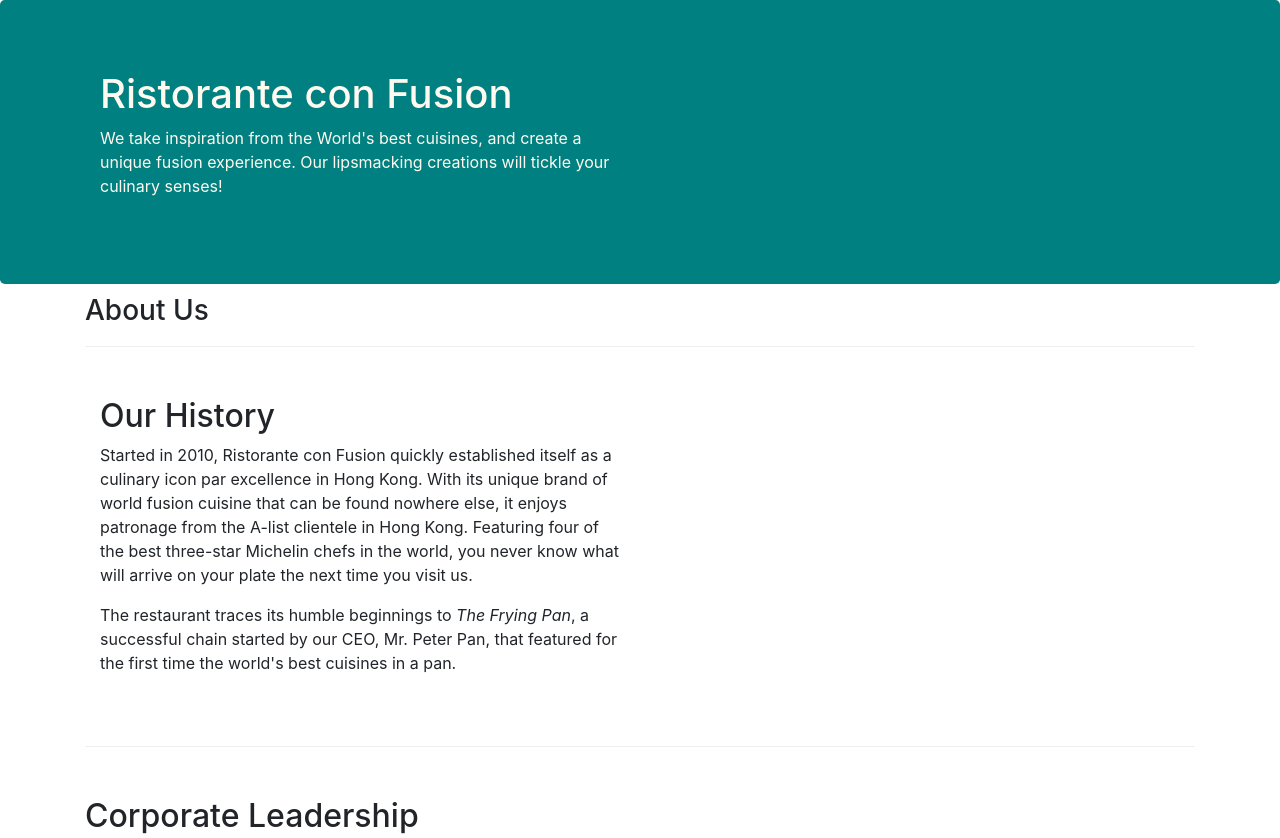
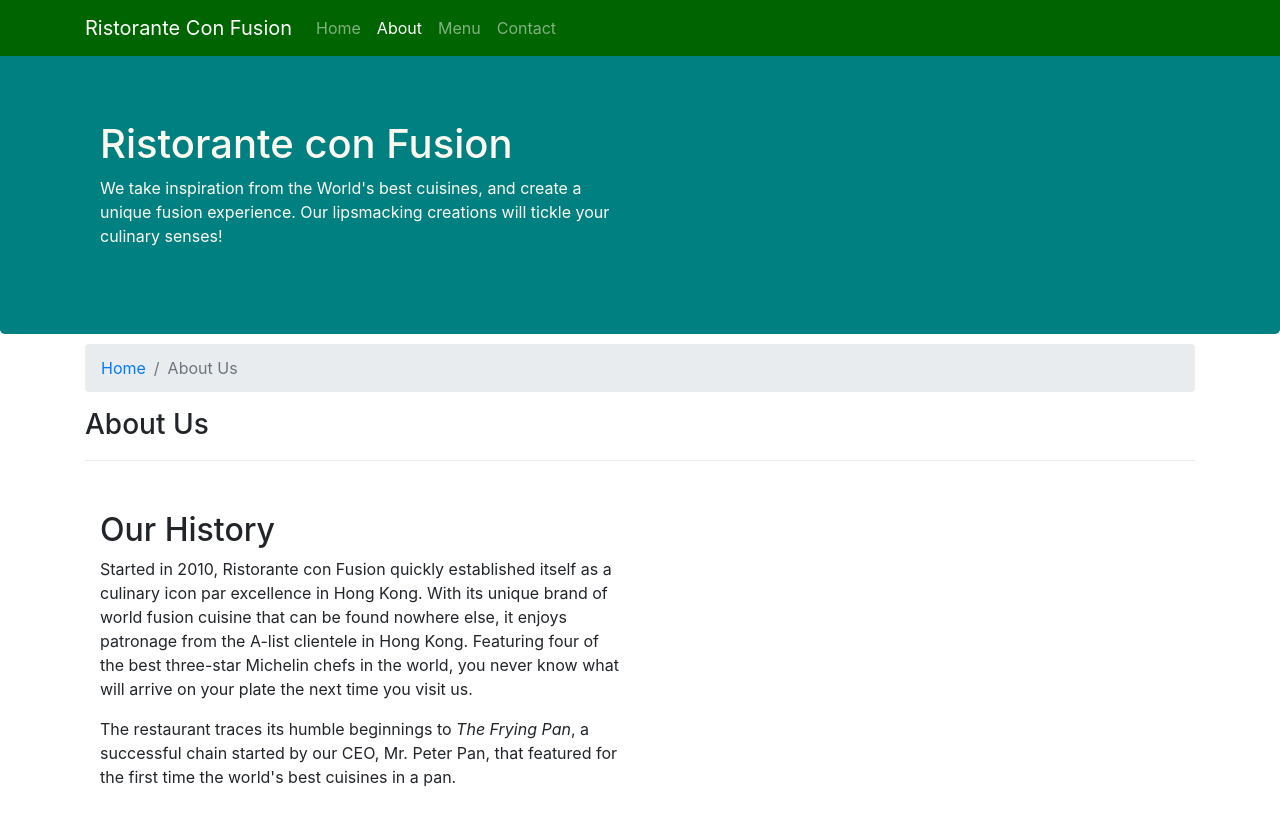
Before and after one commit to ShuLi1023/bootstrap4, a website: page aboutus.html in a window 1280 px wide. Shown: the top 838 px of the page. Drawn offline with nearby package versions, Linux system fonts and the light colour scheme.

Commit message:
Navbar and Breadcrumbs

```diff
--- a/aboutus.html
+++ b/aboutus.html
@@ -18,7 +18,23 @@
 </head>
 
 <body>
+    <nav class="navbar navbar-dark navbar-expand-sm fixed-top">
+        <div class="container">
+            <button class="navbar-toggler" type="button" data-toggle="collapse" data-target="#NavBar">
+                <span class="navbar-toggler-icon"></span>
+            </button>
+            <a class="navbar-brand" href="#">Ristorante Con Fusion</a>
+                <div class="collapse navbar-collapse" id="NavBar">
+                    <ul class="navbar-nav mr-auto">
+                        <li class="nav-item"><a class="nav-link" href="./index.html">Home</a></li>
+                        <li class="nav-item active"><a class="nav-link" href="#">About</a></li>
+                        <li class="nav-item"><a class="nav-link" href="#">Menu</a></li>
+                        <li class="nav-item"><a class="nav-link" href="#">Contact</a></li>
+                    </ul>
+                </div>
 
+        </div>
+    </nav>
     <header class="jumbotron">
         <div class="container">
             <div class="row row-header">
@@ -34,6 +50,10 @@
 
     <div class="container">
         <div class="row row-content row-aboutus">
+            <ol class="col-12 breadcrumb">
+                <li class="breadcrumb-item"><a href="./index.html">Home</a></li>
+                <li class="breadcrumb-item active">About Us</li>
+            </ol>
             <div>
                <h3>About Us</h3>
             </div>
@@ -72,7 +92,7 @@
                 <div class="col-4 offset-1 col-sm-2">
                     <h5>Links</h5>
                     <ul class="list-unstyled">
-                        <li><a href="#">Home</a></li>
+                        <li><a href="./index.html">Home</a></li>
                         <li><a href="#">About</a></li>
                         <li><a href="#">Menu</a></li>
                         <li><a href="#">Contact</a></li>
--- a/css/styles.css
+++ b/css/styles.css
@@ -33,3 +33,12 @@ address{
     margin: 0px;
     color: rgb(20, 114, 83);
 }
+
+body {
+    padding: 50px 0px 0px 0px;
+    z-index: 0;
+}
+
+.navbar-dark {
+    background-color: darkgreen;
+}
```
Also changed, not shown: index.html (+17 -1 lines).
